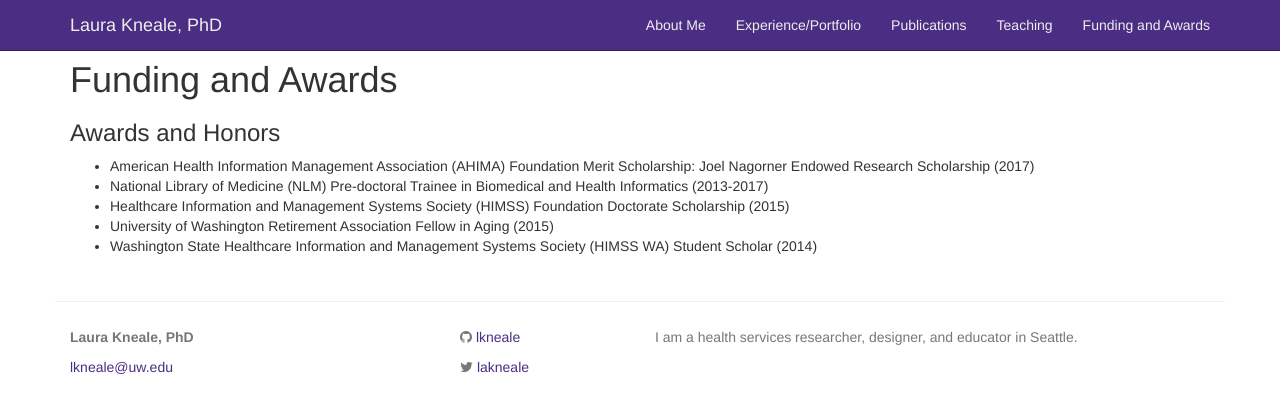
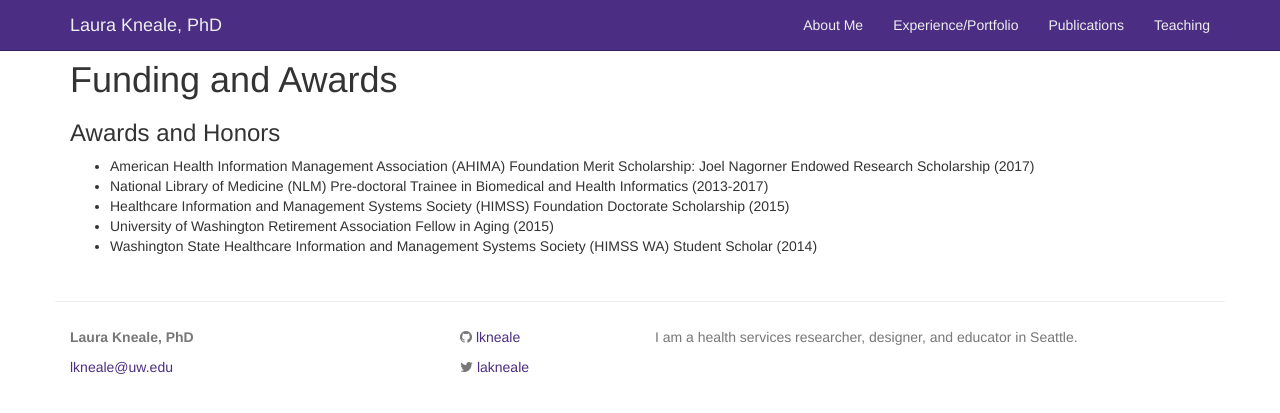
Before and after one commit to lkneale/lkneale.github.io, a Jekyll site: the page built from funding.md, in a window 1280 px wide. Shown: the top 413 px of the page. Built offline with Jekyll 4.4.1, drawn with Linux system fonts in a browser that asks for light colours.

Commit message:
Update menu.yml

```diff
--- a/_data/menu.yml
+++ b/_data/menu.yml
@@ -9,6 +9,3 @@
 
 - title: Teaching
   href: "/teaching/"
-
-- title: Funding and Awards
-  href: "/funding/"
```
